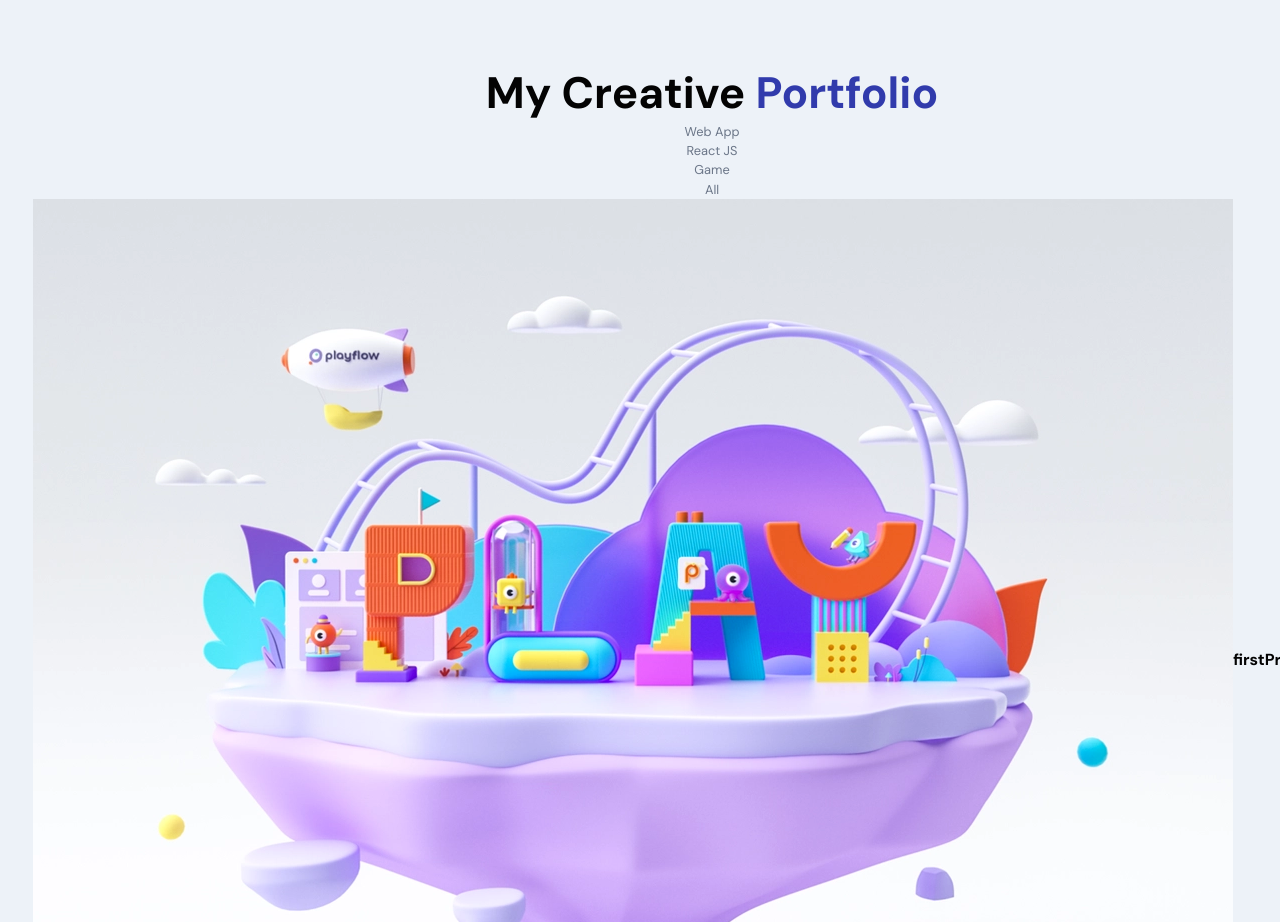
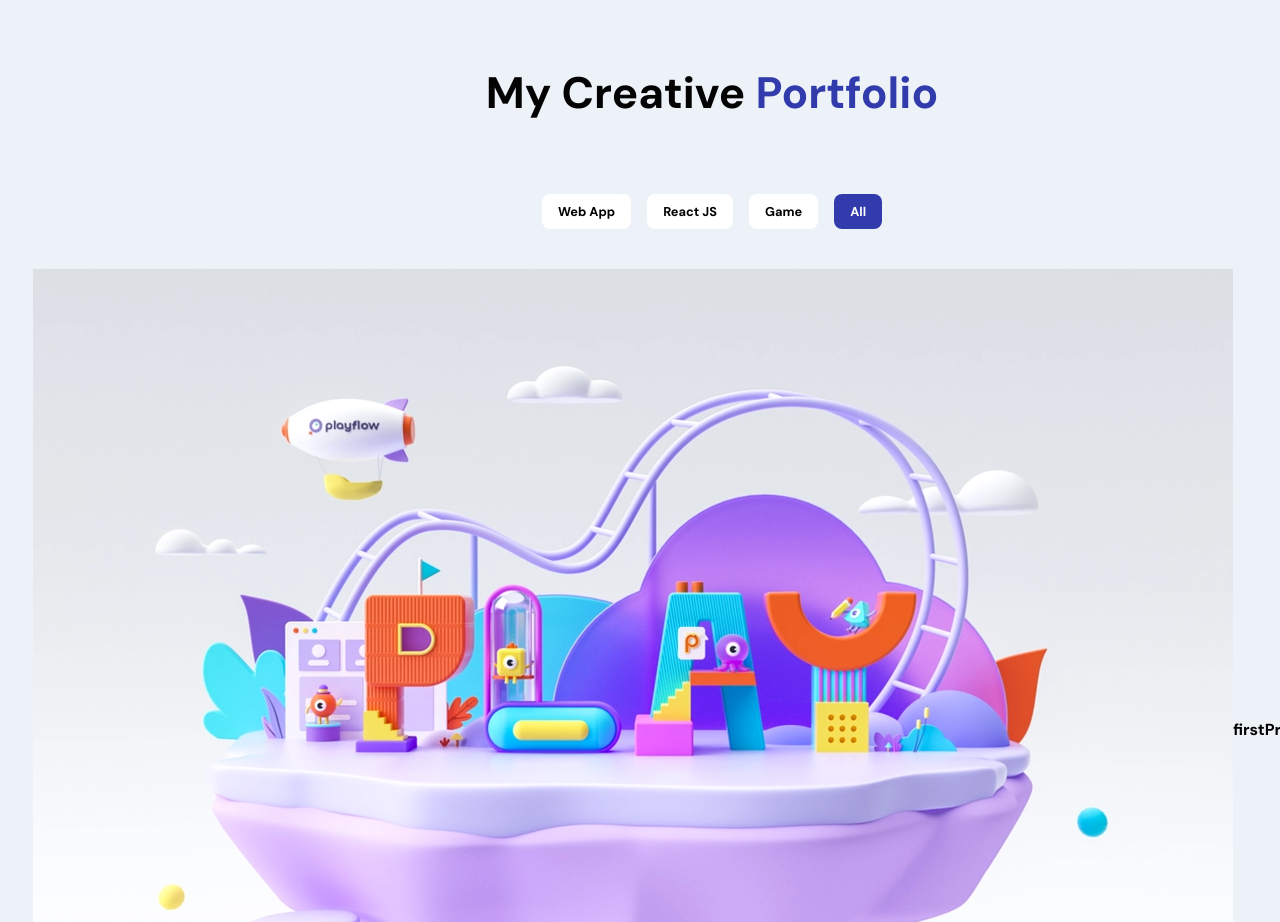
Before and after one commit to LewisMurray00/myPortfolio, a React (Create React App) app: page / in a window 1280 px wide. Shown: the part 1600-2522 px from the top of the page. Built offline with nearby package versions, Linux system fonts and the light colour scheme.

Commit message:
Added some scss styling to the filter tabs

```diff
--- a/src/container/Work/Work.scss
+++ b/src/container/Work/Work.scss
@@ -0,0 +1,41 @@
+.app__works{
+    flex: 1;
+    width: 100%;
+    flex-direction: column;
+}
+
+.app__work-filter{
+    display: flex;
+    flex-direction: row;
+    justify-content: flex-start;
+    align-items: center;
+    flex-wrap: wrap;
+
+    margin: 4rem 0 2rem;
+
+    .app__work-filter-item{
+        padding: 0.5rem 1rem;
+        border-radius: 0.5rem;
+        background-color: #fff;
+        color: #000;
+        font-weight: 800;
+        cursor: pointer;
+        transition: all 0.3s ease-in-out;
+        margin: 0.5rem;
+
+        &:hover{
+            background-color: var(--secondary-color);
+            color: #fff;
+        }
+
+        @media screen and (min-width: 2000px){
+            padding: 1rem 2rem;
+            border-radius: 0.85rem;
+        }
+    }
+
+    .item-active{
+        background-color: var(--secondary-color);
+        color: #fff;
+    }
+}
```
